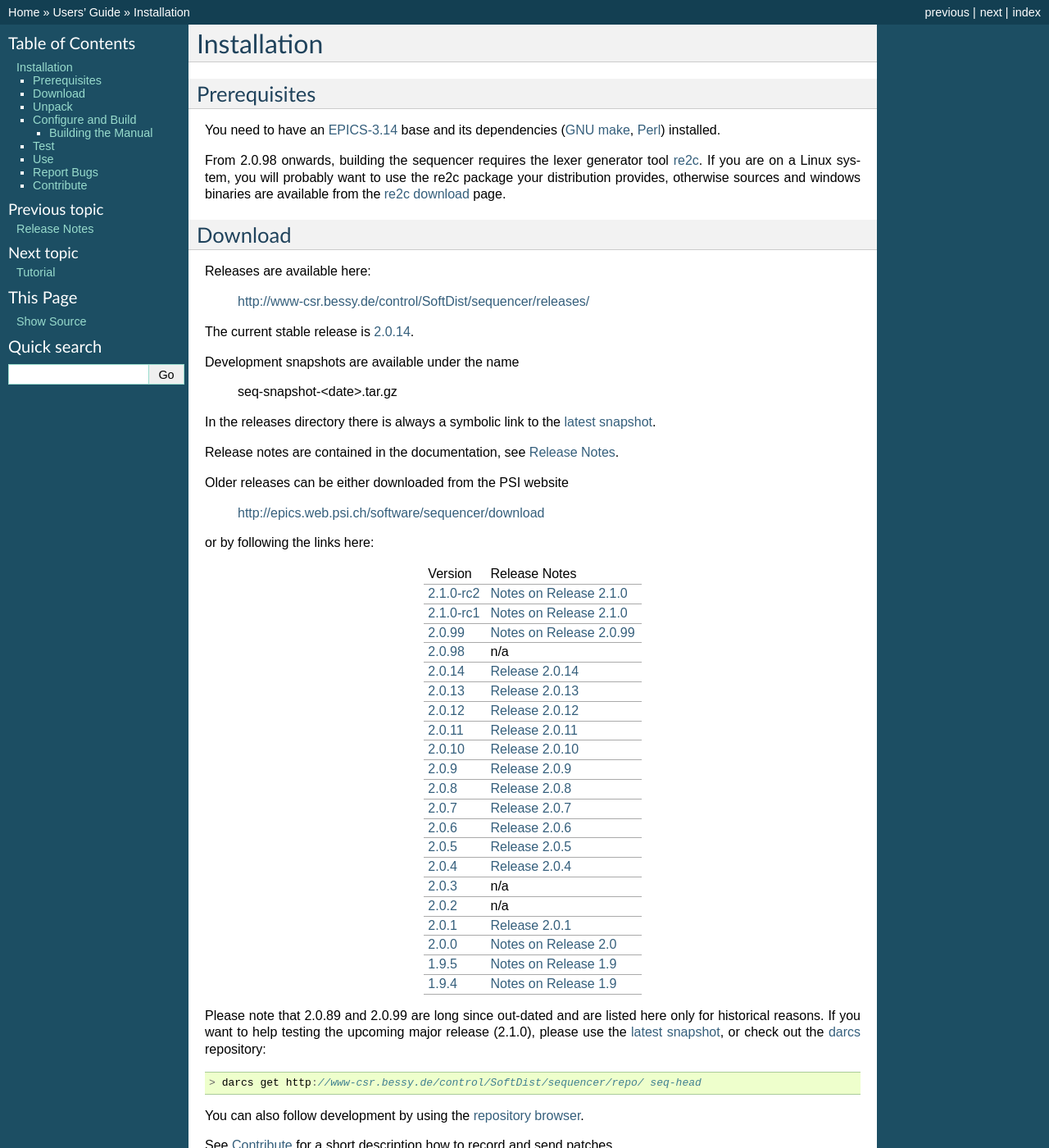
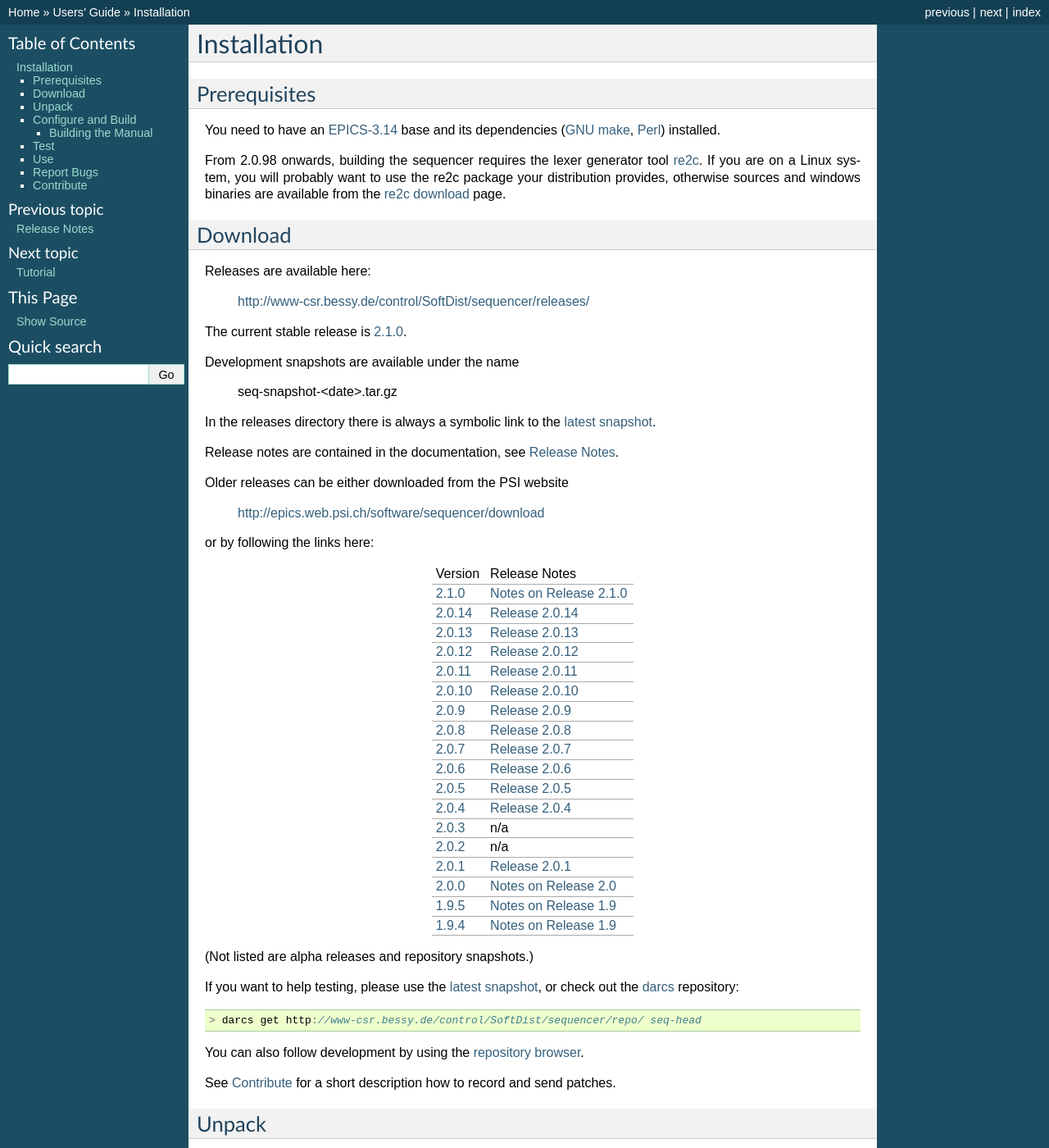
Before and after one commit to jeonghanlee/sequencer-2-2, a Sphinx documentation site: the page built from documentation/Installation.txt, in a window 1280 px wide and 1400 px high. Shown: the whole window at 82% size. Built offline with Sphinx 7.4.7, drawn with Linux system fonts in a browser that asks for light colours.

Commit message:
docs: updated installation section for 2.1.0 release
Also: removed alpha releases from download table

```diff
--- a/documentation/Installation.txt
+++ b/documentation/Installation.txt
@@ -27,7 +27,7 @@ Releases are available here:
 
    http://www-csr.bessy.de/control/SoftDist/sequencer/releases/
 
-The current stable release is `2.0.14`_.
+The current stable release is `2.1.0`_.
 
 Development snapshots are available under the name
 
@@ -44,36 +44,32 @@ Older releases can be either downloaded from the PSI website
 
 or by following the links here:
 
-   ============== ===========================
-   Version        Release Notes
-   -------------- ---------------------------
-   `2.1.0-rc2`_   :ref:`Release_Notes_2.1.0`
-   `2.1.0-rc1`_   :ref:`Release_Notes_2.1.0`
-   `2.0.99`_      :ref:`Release_Notes_2.0.99`
-   `2.0.98`_      n/a
-   `2.0.14`_      :ref:`Release_Notes_2.0.14`
-   `2.0.13`_      :ref:`Release_Notes_2.0.13`
-   `2.0.12`_      :ref:`Release_Notes_2.0.12`
-   `2.0.11`_      :ref:`Release_Notes_2.0.11`
-   `2.0.10`_      :ref:`Release_Notes_2.0.10`
-   `2.0.9`_       :ref:`Release_Notes_2.0.9`
-   `2.0.8`_       :ref:`Release_Notes_2.0.8`
-   `2.0.7`_       :ref:`Release_Notes_2.0.7`
-   `2.0.6`_       :ref:`Release_Notes_2.0.6`
-   `2.0.5`_       :ref:`Release_Notes_2.0.5`
-   `2.0.4`_       :ref:`Release_Notes_2.0.4`
-   `2.0.3`_       n/a
-   `2.0.2`_       n/a
-   `2.0.1`_       :ref:`Release_Notes_2.0.1`
-   `2.0.0`_       :ref:`Release_Notes_2.0`
-   `1.9.5`_       :ref:`Release_Notes_1.9`
-   `1.9.4`_       :ref:`Release_Notes_1.9`
-   ============== ===========================
+   ========= ===========================
+   Version   Release Notes
+   --------- ---------------------------
+   `2.1.0`_  :ref:`Release_Notes_2.1.0`
+   `2.0.14`_ :ref:`Release_Notes_2.0.14`
+   `2.0.13`_ :ref:`Release_Notes_2.0.13`
+   `2.0.12`_ :ref:`Release_Notes_2.0.12`
+   `2.0.11`_ :ref:`Release_Notes_2.0.11`
+   `2.0.10`_ :ref:`Release_Notes_2.0.10`
+   `2.0.9`_  :ref:`Release_Notes_2.0.9`
+   `2.0.8`_  :ref:`Release_Notes_2.0.8`
+   `2.0.7`_  :ref:`Release_Notes_2.0.7`
+   `2.0.6`_  :ref:`Release_Notes_2.0.6`
+   `2.0.5`_  :ref:`Release_Notes_2.0.5`
+   `2.0.4`_  :ref:`Release_Notes_2.0.4`
+   `2.0.3`_  n/a
+   `2.0.2`_  n/a
+   `2.0.1`_  :ref:`Release_Notes_2.0.1`
+   `2.0.0`_  :ref:`Release_Notes_2.0`
+   `1.9.5`_  :ref:`Release_Notes_1.9`
+   `1.9.4`_  :ref:`Release_Notes_1.9`
+   ========= ===========================
 
-Please note that 2.0.89 and 2.0.99 are long since
-out-dated and are listed here only for historical reasons.
-If you want to help testing the upcoming
-major release (2.1.0), please use
+(Not listed are alpha releases and repository snapshots.)
+
+If you want to help testing, please use
 the `latest snapshot`_, or check out the `darcs`_ repository::
 
    > darcs get http://www-csr.bessy.de/control/SoftDist/sequencer/repo/ seq-head
@@ -84,10 +80,7 @@ See `Contribute`_ for a short description how to record and send
 patches.
 
 .. _latest snapshot: http://www-csr.bessy.de/control/SoftDist/sequencer/releases/seq-snapshot-latest.tar.gz
-.. _2.1.0-rc2: http://www-csr.bessy.de/control/SoftDist/sequencer/releases/seq-2.1.0-rc2.tar.gz
-.. _2.1.0-rc1: http://www-csr.bessy.de/control/SoftDist/sequencer/releases/seq-2.1.0-rc1.tar.gz
-.. _2.0.99: http://www-csr.bessy.de/control/SoftDist/sequencer/releases/seq-2.0.99.tar.gz
-.. _2.0.98: http://www-csr.bessy.de/control/SoftDist/sequencer/releases/seq-2.0.98.tar.gz
+.. _2.1.0: http://www-csr.bessy.de/control/SoftDist/sequencer/releases/seq-2.1.0.tar.gz
 .. _2.0.14: http://www-csr.bessy.de/control/SoftDist/sequencer/releases/seq-2.0.14.tar.gz
 .. _2.0.13: http://www-csr.bessy.de/control/SoftDist/sequencer/releases/seq-2.0.13.tar.gz
 .. _2.0.12: http://www-csr.bessy.de/control/SoftDist/sequencer/releases/seq-2.0.12.tar.gz
```
